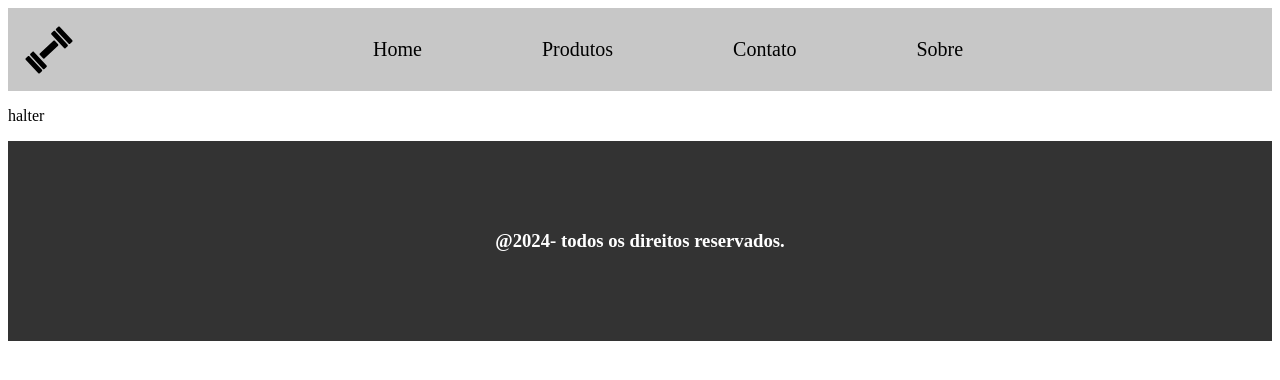
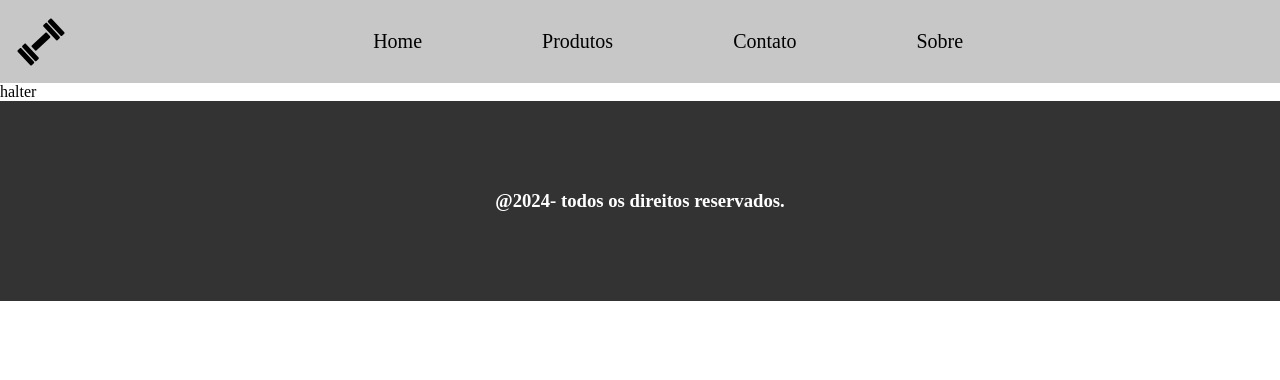
Before and after one commit to Pedro-Josue/loja-esportes, a React (Vite) app in the folder PROJETO1/: page /produtos in a window 1280 px wide. Shown: the top 380 px of the page. Built offline with nearby package versions, Linux system fonts and the light colour scheme.

Commit message:
Retirando as bordas de Forma Provisória

```diff
--- a/PROJETO1/src/App.jsx
+++ b/PROJETO1/src/App.jsx
@@ -1,12 +1,14 @@
 import Nav from './components/Nav'
 import Footer from './components/Footer'
 import { Outlet } from 'react-router-dom'
+import './css/Style.css'
+
 //Os components deve ser importados no app junto com o outlet
 
 function App() {
   return (
     <>
-    <Nav/>
+    <Nav />
     <Outlet/>
     <Footer/>
     </>
--- /dev/null
+++ b/PROJETO1/src/css/ProdutosStyle.jsx
@@ -0,0 +1,7 @@
+import styled from "styled-components";
+
+export const ProdutosStyle = styled.section `
+
+
+
+`
--- /dev/null
+++ b/PROJETO1/src/css/Style.css
@@ -0,0 +1,12 @@
+* {
+    margin: 0;
+    padding: 0;
+    box-sizing: border-box;
+    border: none;
+    outline: none;
+  }
+
+  html, body {
+    border: none;
+    outline: none;
+  }
--- a/PROJETO1/src/routes/Produtos.jsx
+++ b/PROJETO1/src/routes/Produtos.jsx
@@ -1,3 +1,5 @@
+import { ProdutosStyle } from "../css/ProdutosStyle"
+
 const Produtos=()=>{
     return(
         <>
```
